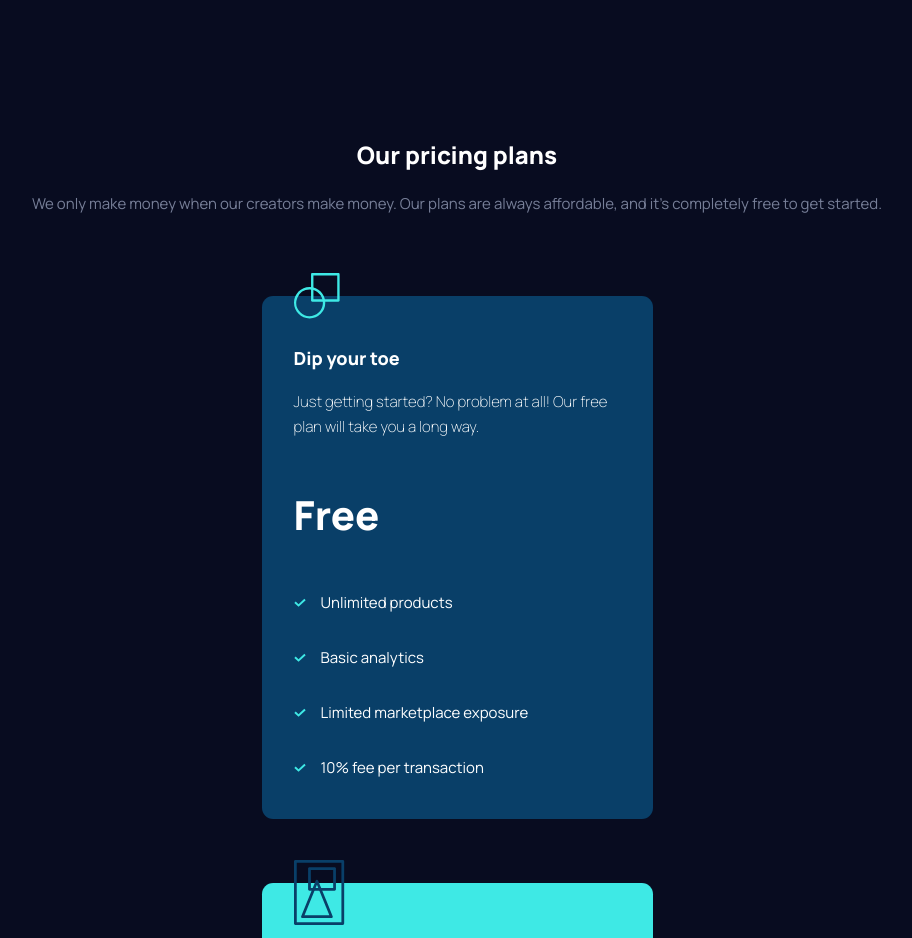
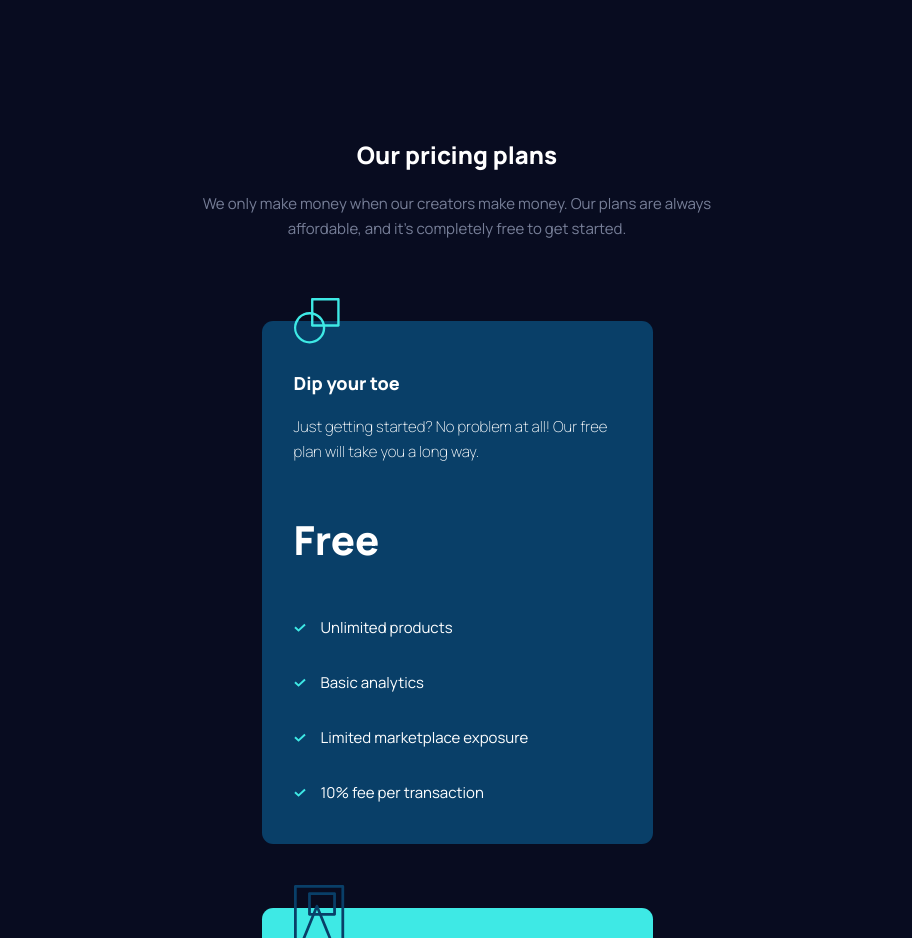
Before and after one commit to salymk/react-maker-pre-launch-landing-page, a React (Create React App) app: page / in a window 1280 px wide. Shown: the part 1320-2258 px from the top of the page, without its empty margins (183-1095 px from the left). Built offline with nearby package versions, Linux system fonts and the light colour scheme.

Commit message:
style(pricing header): add max width and align it in the middle

```diff
--- a/src/App.scss
+++ b/src/App.scss
@@ -445,7 +445,10 @@ h3 {
         .feature-container:nth-child(1), .feature-container:nth-child(3) {
             margin-left: 4em;
         }
+    }
 
-
+    .pricing-header {
+        max-width: 573px;
+        margin: 0 auto;
     }
 }
```
